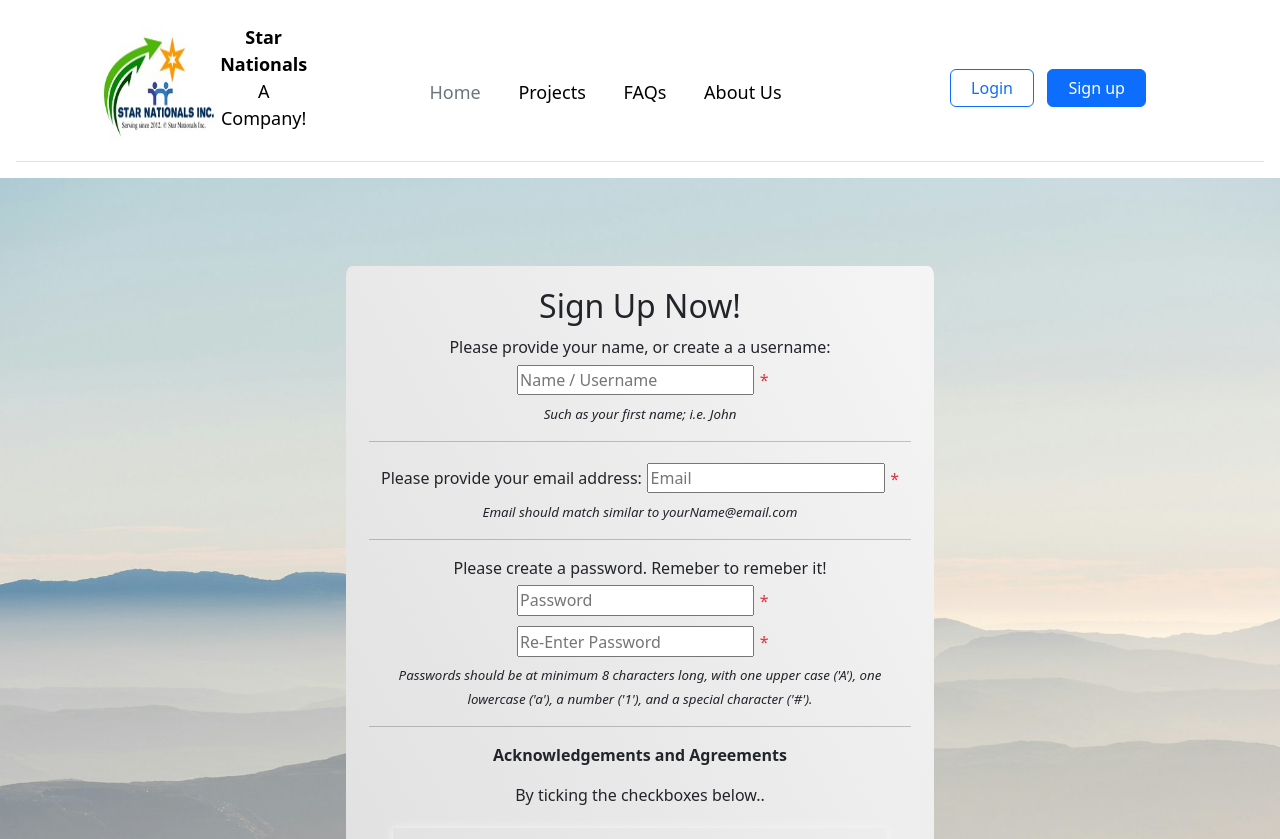
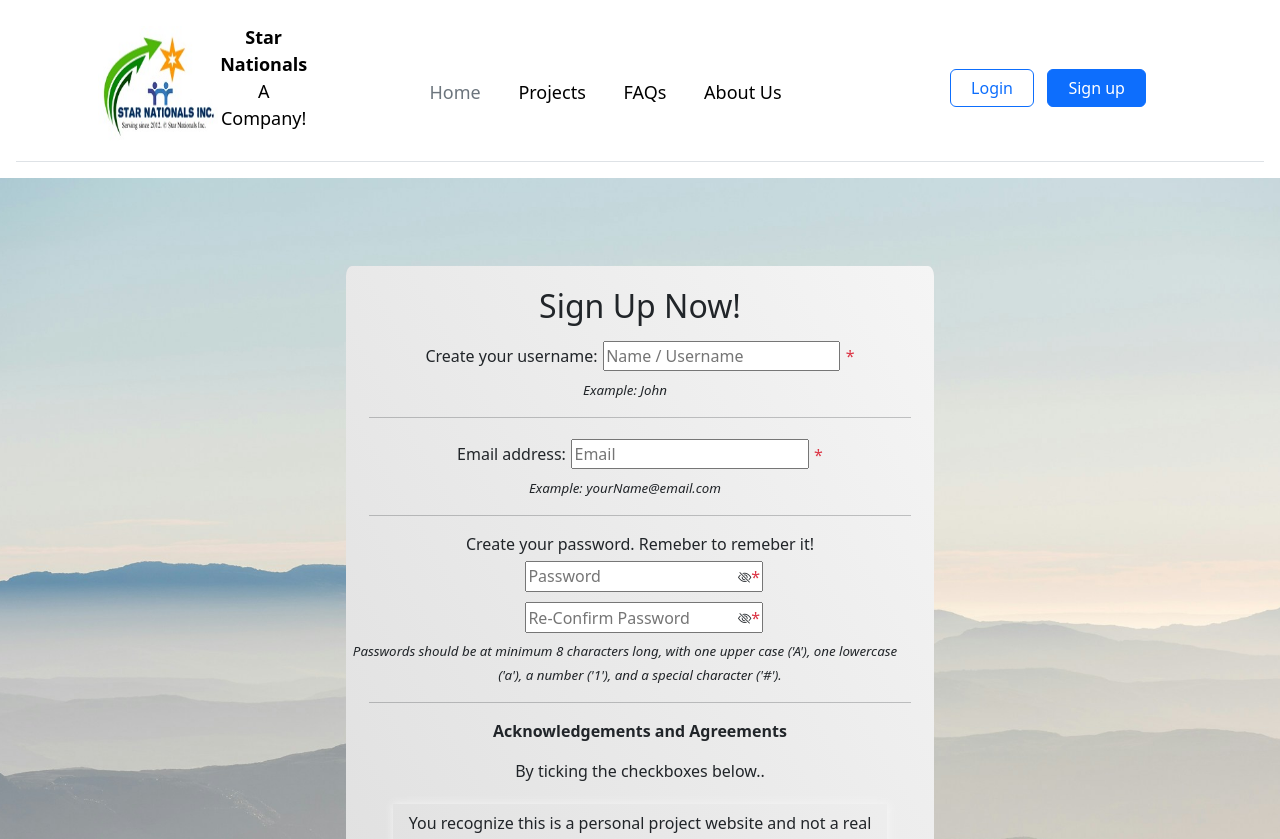
Before and after one commit to JoelKuruvill/StarNationals-Website, a React (Create React App) app: page /register in a window 1280 px wide. Shown: the top 839 px of the page. Built offline with nearby package versions, Linux system fonts and the light colour scheme.

Commit message:
Sign Up Page + Misc. Changes and Updates

```diff
--- a/src/api.js
+++ b/src/api.js
@@ -4,6 +4,7 @@ Created: 2025-Mar-20
 */
 import axios from "axios";
 import bcrypt from "bcryptjs";
+import { v4 }  from "uuid";
 
 const baseURL = "http://localhost:3001";
 
@@ -27,11 +28,13 @@ export const loadJobPostings = async (id) => {
 /* REGISTRATION */
 export const createUser = async (data) => {
   try {
+    const id = v4(); //UUID generator.
     const hashedPassword = await bcrypt.hash(data.userPassword, 10);
 
     const requestData = {
       ...data,
-      userPassword: hashedPassword
+      userPassword: hashedPassword,
+      _id: id
     };
 
     const res = await axios.post(`${baseURL}/addUser`, requestData);
--- a/src/components/Nav.js
+++ b/src/components/Nav.js
@@ -45,8 +45,8 @@ export function Nav() {
         </nav>
 
         <div className="user-auth">
-          <button type="button" className="btn btn-outline-primary me-2">
-            <Link to="/login" className="nav-link px-2" disabled>Profile</Link>
+          <button type="button" className="btn btn-outline-primary me-2" disabled>
+            <Link to="/login" className="nav-link px-2">Welcome {JSON.parse(localStorage.getItem('user_info'))['userName']}!</Link>
           </button>
           <button type="button" className="btn btn-primary">
             <Link to="/" className="nav-link px-2" onClick={signOut}>Sign Out</Link>
--- a/src/pages/SignUpPage.css
+++ b/src/pages/SignUpPage.css
@@ -84,6 +84,11 @@ Created: 2024-MAY-3
     width: 50%;
 }
 
+form i {
+    margin-left: -30px;
+    cursor: pointer;
+}
+
 /* Responsive Styling */
 @media screen and (max-width: 768px) {
     #signUpPageUI {
--- a/src/pages/SignUpPage.js
+++ b/src/pages/SignUpPage.js
@@ -19,7 +19,18 @@ export default function Register() {
 
     useEffect(() => {
         document.title = "Sign-Up | Star Nationals";
-    });
+
+        //Password Input Field's error response indicators:
+        if (isPasswordValid(userPassword))
+            document.getElementById("password").style.color = "Green";
+        else
+            document.getElementById("password").style.color = "Red";
+
+        if (isPasswordMatch(userPasswordConfirm))
+            document.getElementById("confirmPassword").style.color = "Green";
+        else
+            document.getElementById("confirmPassword").style.color = "Red";
+    }, [userPassword, userPasswordConfirm]);
 
     // Form Validations
     const isEmailValid = (email) => {
@@ -61,25 +72,34 @@ export default function Register() {
     function handleInputPassword(event) {
         const passwordValue = event.target.value;
         setPassword(passwordValue);
-
-        if (isPasswordValid(passwordValue)) {
-            document.getElementById("password").style.color = "Green";
-            document.getElementById("confirmPassword").style.color = "Green";
-        }
-        else {
-            document.getElementById("password").style.color = "Red";
-            document.getElementById("confirmPassword").style.color = "Red";
-        }
     }
     function handleInputPasswordConfirm(event) {
         const passwordConfirmValue = event.target.value;
         setPasswordConfirm(passwordConfirmValue);
-        if (isPasswordMatch(passwordConfirmValue)) {
-            document.getElementById("confirmPassword").style.color = "Green";
-        }
-        else {
-            document.getElementById("confirmPassword").style.color = "Red";
-        }
+    }
+    function showPassword() {
+        /* Modified code from https://www.javascripttutorial.net/javascript-dom/javascript-toggle-password-visibility/ */
+        const togglePassword = document.querySelector("#togglePassword");
+        const password = document.querySelector("#password");
+
+        // toggle the type attribute
+        const type = password.getAttribute("type") === "password" ? "text" : "password";
+        password.setAttribute("type", type);
+
+        // toggle the icon
+        togglePassword.classList.toggle("bi-eye");
+    }
+    function showPasswordConfirm() {
+        /* Modified code from https://www.javascripttutorial.net/javascript-dom/javascript-toggle-password-visibility/ */
+        const togglePasswordConfirm = document.querySelector("#togglePasswordConfirm");
+        const confirmPassword = document.querySelector("#confirmPassword");
+
+        // toggle the type attribute
+        const type = confirmPassword.getAttribute("type") === "password" ? "text" : "password";
+        confirmPassword.setAttribute("type", type);
+
+        // toggle the icon
+        togglePasswordConfirm.classList.toggle("bi-eye");
     }
 
     //Form Submission
@@ -103,27 +123,29 @@ export default function Register() {
     }
 
     return (
-        <div id="signupPageBG">
+        <div id="signupPageBG"> <link rel="stylesheet" href="https://cdn.jsdelivr.net/npm/bootstrap-icons@1.3.0/font/bootstrap-icons.css" />
             <form id="signUpPageUI" onSubmit={handleSubmit}>
                 <h2>Sign Up Now!</h2> <br />
                 <div>
-                    <label for="userName"> Please provide your name, or create a a username: </label>
+                    <label for="userName"> Create your username: </label>
                     <input type="text" id="userName" name="userName" placeholder="Name / Username" onChange={handleInputUserName} value={userName} required></input>
                     <span className='text-danger'>*</span> <br/>
-                    <i> Such as your first name; i.e. John </i>
+                    <i> Example: John </i>
                 </div> <hr />
                 <div>
-                    <label for="email"> Please provide your email address: </label>
+                    <label for="email"> Email address: </label>
                     <input type="email" id="email" name="email" placeholder="Email" onChange={handleInputUserEmail} value={userEmail} required></input>
                     <span className='text-danger'>*</span><br />
-                    <i> Email should match similar to yourName@email.com </i>
+                    <i> Example: yourName@email.com </i>
                 </div> <hr />
                 <div>
-                    <label for="password"> Please create a password. Remeber to remeber it! </label> <br />
+                    <label for="password"> Create your password. Remeber to remeber it! </label><br />
                     <input type="password" id="password" name="password-field" placeholder="Password" onChange={handleInputPassword} value={userPassword} required></input>
+                    <i class="bi bi-eye-slash" id="togglePassword" onClick={showPassword}></i>
                     <span className='text-danger'>*</span><br />
-                    <input type="password" id="confirmPassword" name="password-field" placeholder="Re-Enter Password" onChange={handleInputPasswordConfirm} value={userPasswordConfirm} required></input>
-                    <span className='text-danger'>*</span> <br />
+                    <input type="password" id="confirmPassword" name="password-field" placeholder="Re-Confirm Password" onChange={handleInputPasswordConfirm} value={userPasswordConfirm} required></input>
+                    <i class="bi bi-eye-slash" id="togglePasswordConfirm" onClick={showPasswordConfirm}></i>
+                    <span className='text-danger'>*</span><br />
                     <i> Passwords should be at minimum 8 characters long, with one upper case ('A'), one lowercase ('a'), a number ('1'), and a special character ('#'). </i>
                 </div> <hr />
                 <div>
@@ -132,11 +154,11 @@ export default function Register() {
                     <div className="Checkboxes">
                         <div>
                             <label for="isProject"> You recognize this is a personal project website and not a real company <span className='text-danger'>*</span></label>
-                            <input type="checkbox" id="isProject" name="isProject-field" required></input><br />
+                            <input type="checkbox" id="isProject" name="isProject-field" required></input>
                         </div>
                         <div>
                             <label for="privacyTOS_A"> The information provided will be sent once submitted. <span className='text-danger'   >*</span></label>
-                            <input type="checkbox" id="privacyTOS_A" name="privacyTOS_A-field" required></input><br />
+                            <input type="checkbox" id="privacyTOS_A" name="privacyTOS_A-field" required></input>
                         </div>
                         <div>
                             <label for="privacyTOS_B"> The information provided will be retained and deleted after some time. <span className='text-danger'>*</span></label>
--- a/src/server/index.js
+++ b/src/server/index.js
@@ -54,7 +54,7 @@ app.get(`/users`, async (req, res) => {
 });
 app.post(`/addUser`, async (req, res) => {
     const newUser = {
-        _id: req.body.userName,
+        _id: req.body._id,
         userName: req.body.userName,
         email: req.body.userEmail,
         password: req.body.userPassword,
```
Also changed, not shown: 1 other file (tests, documents, lock files or other folders).
